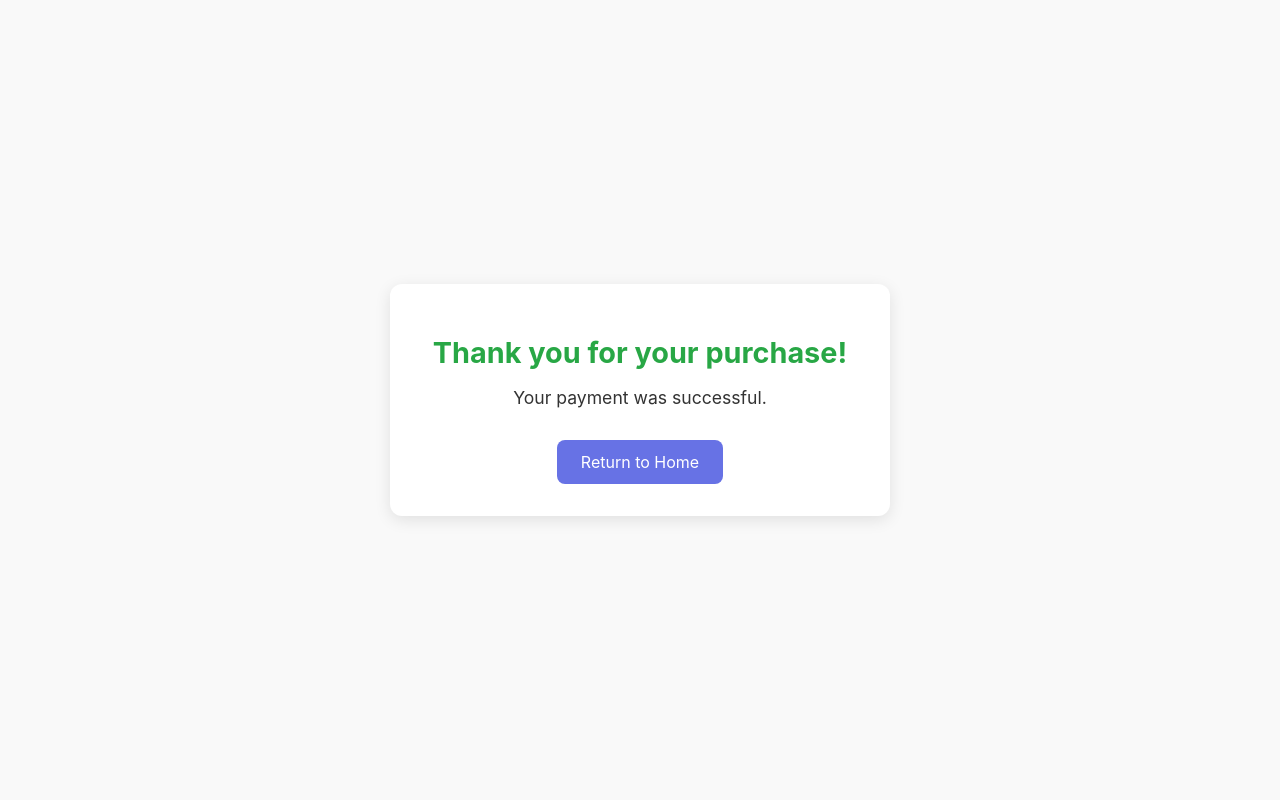
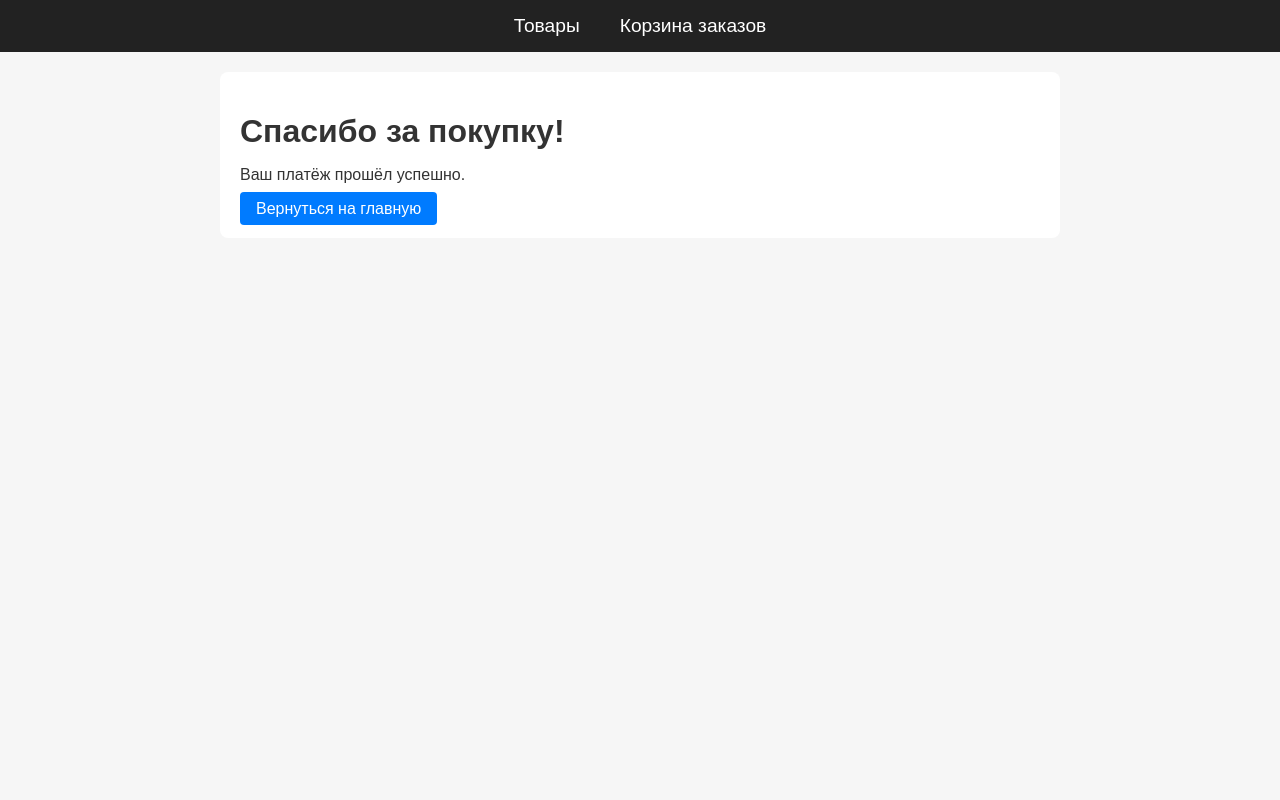
Before and after one commit to altynbekM01/stripe-payment-system, a Django app: page /success/ in a window 1280 px wide. Run offline with Django 5.2, Linux system fonts and the light colour scheme.

Commit message:
added styles

```diff
--- /dev/null
+++ b/store/static/store/css/main.css
@@ -0,0 +1,68 @@
+body {
+  font-family: Arial, sans-serif;
+  background-color: #f6f6f6;
+  margin: 0;
+  padding: 0;
+  color: #333;
+}
+
+header {
+  background-color: #222;
+  padding: 15px 30px;
+}
+
+.navbar {
+  display: flex;
+  justify-content: center;
+  gap: 40px;
+}
+
+.navbar a {
+  color: white;
+  text-decoration: none;
+  font-size: 1.2rem;
+  font-weight: 500;
+  transition: color 0.3s;
+}
+
+.navbar a:hover {
+  color: #00bfff;
+}
+
+
+.container {
+  max-width: 800px;
+  margin: 20px auto;
+  background: white;
+  padding: 20px;
+  border-radius: 8px;
+}
+
+button, .button {
+  background-color: #007bff;
+  color: white;
+  border: none;
+  padding: 8px 16px;
+  margin-top: 10px;
+  cursor: pointer;
+  border-radius: 4px;
+  text-decoration: none;
+}
+
+button:hover, .button:hover {
+  background-color: #0056b3;
+}
+
+input[type="text"] {
+  padding: 6px;
+  width: 200px;
+  margin-right: 8px;
+}
+
+ul {
+  padding-left: 20px;
+}
+
+h1, h2, h3 {
+  margin-bottom: 10px;
+}
--- a/store/static/store/css/transaction_status.css
+++ /dev/null
@@ -1,60 +0,0 @@
-* {
-  box-sizing: border-box;
-}
-
-body {
-  margin: 0;
-  padding: 0;
-  font-family: -apple-system, BlinkMacSystemFont, 'Segoe UI', Roboto, sans-serif;
-  background-color: #f9f9f9;
-  color: #333;
-  display: flex;
-  justify-content: center;
-  align-items: center;
-  min-height: 100vh;
-}
-
-.container {
-  width: 90%;
-  max-width: 500px;
-  background: white;
-  padding: 2rem;
-  border-radius: 12px;
-  box-shadow: 0 4px 16px rgba(0, 0, 0, 0.1);
-  text-align: center;
-}
-
-h1 {
-  font-size: 1.8rem;
-  margin-bottom: 1rem;
-  color: #28a745;
-}
-
-p {
-  font-size: 1.1rem;
-  margin-bottom: 2rem;
-}
-
-a.button {
-  display: inline-block;
-  background-color: #6772e5;
-  color: white;
-  text-decoration: none;
-  padding: 0.75rem 1.5rem;
-  border-radius: 8px;
-  font-size: 1rem;
-}
-
-a.button:hover {
-  background-color: #5469d4;
-}
-
-@media (max-width: 400px) {
-  h1 {
-    font-size: 1.5rem;
-  }
-
-  p {
-    font-size: 1rem;
-  }
-}
--- /dev/null
+++ b/store/templates/store/base.html
@@ -0,0 +1,23 @@
+{% load static %}
+<!DOCTYPE html>
+<html lang="ru">
+<head>
+  <meta charset="UTF-8" />
+  <meta name="viewport" content="width=device-width, initial-scale=1.0" />
+  <title>{% block title %}Магазин{% endblock %}</title>
+  <link rel="stylesheet" href="{% static 'store/css/main.css' %}" />
+</head>
+<body>
+ <header>
+  <nav class="navbar">
+     <a href="/">Товары</a>
+    <a href="/orders/">Корзина заказов</a>
+  </nav>
+</header>
+
+  <main class="container">
+    {% block content %}{% endblock %}
+  </main>
+
+</body>
+</html>
--- a/store/templates/store/index.html
+++ b/store/templates/store/index.html
@@ -1,10 +1,10 @@
+{% extends "store/base.html" %}
 
+{% block title %}Товары{% endblock %}
 
 {% block content %}
   <h1>Товары</h1>
-  <a href="{% url 'my_orders' %}">
-    <button type="button">Перейти в корзину</button>
-  </a>
+  <a href="{% url 'my_orders' %}" class="button">Перейти в корзину</a>
 
   <ul>
     {% for item in items %}
--- a/store/templates/store/success.html
+++ b/store/templates/store/success.html
@@ -1,17 +1,9 @@
-{% load static %}
-<!DOCTYPE html>
-<html lang="en">
-<head>
-  <meta charset="UTF-8" />
-  <meta name="viewport" content="width=device-width, initial-scale=1.0" />
-  <title>Payment Successful</title>
-  <link rel="stylesheet" href="{% static 'store/css/transaction_status.css' %}">
-</head>
-<body>
-  <div class="container">
-    <h1>Thank you for your purchase!</h1>
-    <p>Your payment was successful.</p>
-    <a href="/" class="button">Return to Home</a>
-  </div>
-</body>
-</html>
+{% extends "store/base.html" %}
+
+{% block title %}Платёж успешен{% endblock %}
+
+{% block content %}
+  <h1>Спасибо за покупку!</h1>
+  <p>Ваш платёж прошёл успешно.</p>
+  <a href="/" class="button">Вернуться на главную</a>
+{% endblock %}
```
Also changed, not shown: store/static/store/css/item_styles.css (deleted, +0 -35 lines), store/templates/store/apply_coupon.html (deleted, +0 -9 lines), store/templates/store/cancel.html (+9 -17 lines), store/templates/store/item.html (+13 -21 lines), store/templates/store/my_orders.html (+25 -30 lines), store/templates/store/order_detail.html (+7 -0 lines).
